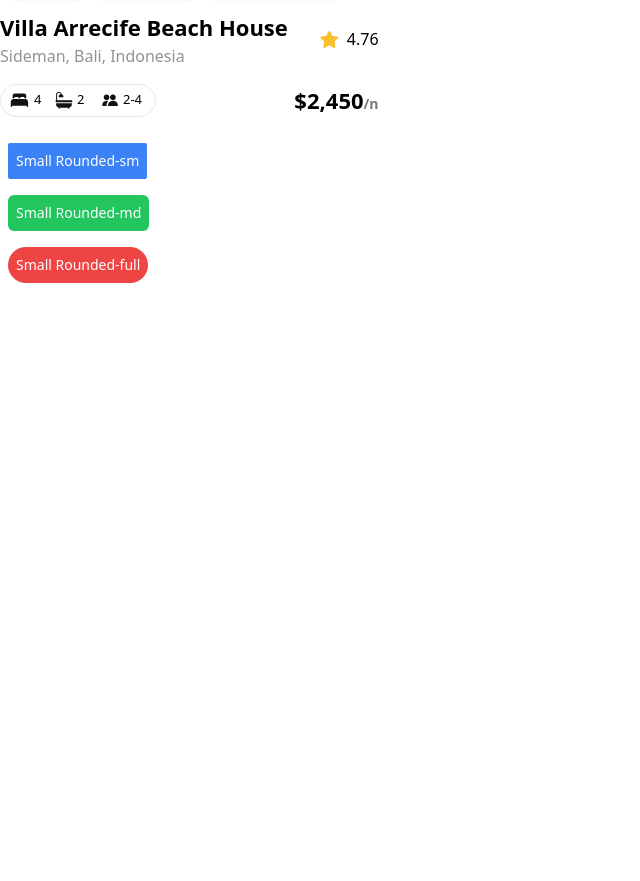
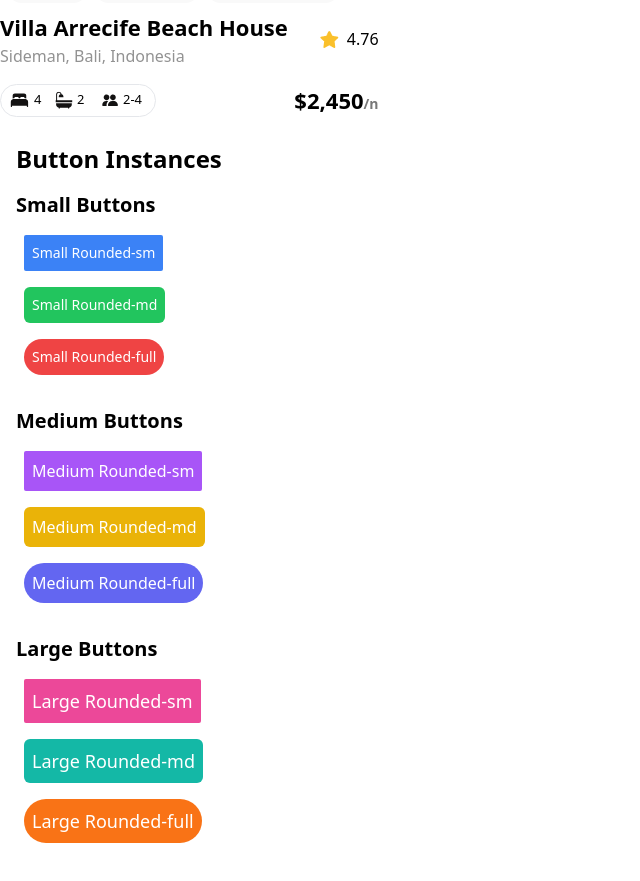
Before and after one commit to Afolarinwa12/alx-project-0x00-setup, a Next.js app in the folder alx-project-0x00/: page /landing in a window 1280 px wide. Shown: the part 323-1204 px from the top of the page, without its empty margins (0-640 px from the left). Before the commit the page ends 800 px from the top, so only its background shows below. Built offline with nearby package versions, Linux system fonts and the light colour scheme.

Commit message:
added styels to task 6

```diff
--- a/alx-project-0x00/pages/landing.tsx
+++ b/alx-project-0x00/pages/landing.tsx
@@ -5,12 +5,33 @@ const Landing: React.FC = ()  => {
         <div>
             <h1 className=" text-xl font-extralight">Landing Page</h1>
              <Card />
-              <div className="mb-6">
-        <h2 className="text-xl font-semibold mb-2"></h2>
-         <Button title="Small Rounded-sm" styles="text-sm rounded-sm bg-blue-500 text-white hover:bg-blue-600" />
+              <div className="p-4">
+      <h1 className="text-2xl font-bold mb-4">Button Instances</h1>
+
+      {/* Small Buttons */}
+      <div className="mb-6">
+        <h2 className="text-xl font-semibold mb-2">Small Buttons</h2>
+        <Button title="Small Rounded-sm" styles="text-sm rounded-sm bg-blue-500 text-white hover:bg-blue-600" />
         <Button title="Small Rounded-md" styles="text-sm rounded-md bg-green-500 text-white hover:bg-green-600" />
         <Button title="Small Rounded-full" styles="text-sm rounded-full bg-red-500 text-white hover:bg-red-600" />
       </div>
+
+      {/* Medium Buttons */}
+      <div className="mb-6">
+        <h2 className="text-xl font-semibold mb-2">Medium Buttons</h2>
+        <Button title="Medium Rounded-sm" styles="text-base rounded-sm bg-purple-500 text-white hover:bg-purple-600" />
+        <Button title="Medium Rounded-md" styles="text-base rounded-md bg-yellow-500 text-white hover:bg-yellow-600" />
+        <Button title="Medium Rounded-full" styles="text-base rounded-full bg-indigo-500 text-white hover:bg-indigo-600" />
+      </div>
+
+      {/* Large Buttons */}
+      <div className="mb-6">
+        <h2 className="text-xl font-semibold mb-2">Large Buttons</h2>
+        <Button title="Large Rounded-sm" styles="text-lg rounded-sm bg-pink-500 text-white hover:bg-pink-600" />
+        <Button title="Large Rounded-md" styles="text-lg rounded-md bg-teal-500 text-white hover:bg-teal-600" />
+        <Button title="Large Rounded-full" styles="text-lg rounded-full bg-orange-500 text-white hover:bg-orange-600" />
+      </div>
+    </div>
         </div>
     )
 }
```
